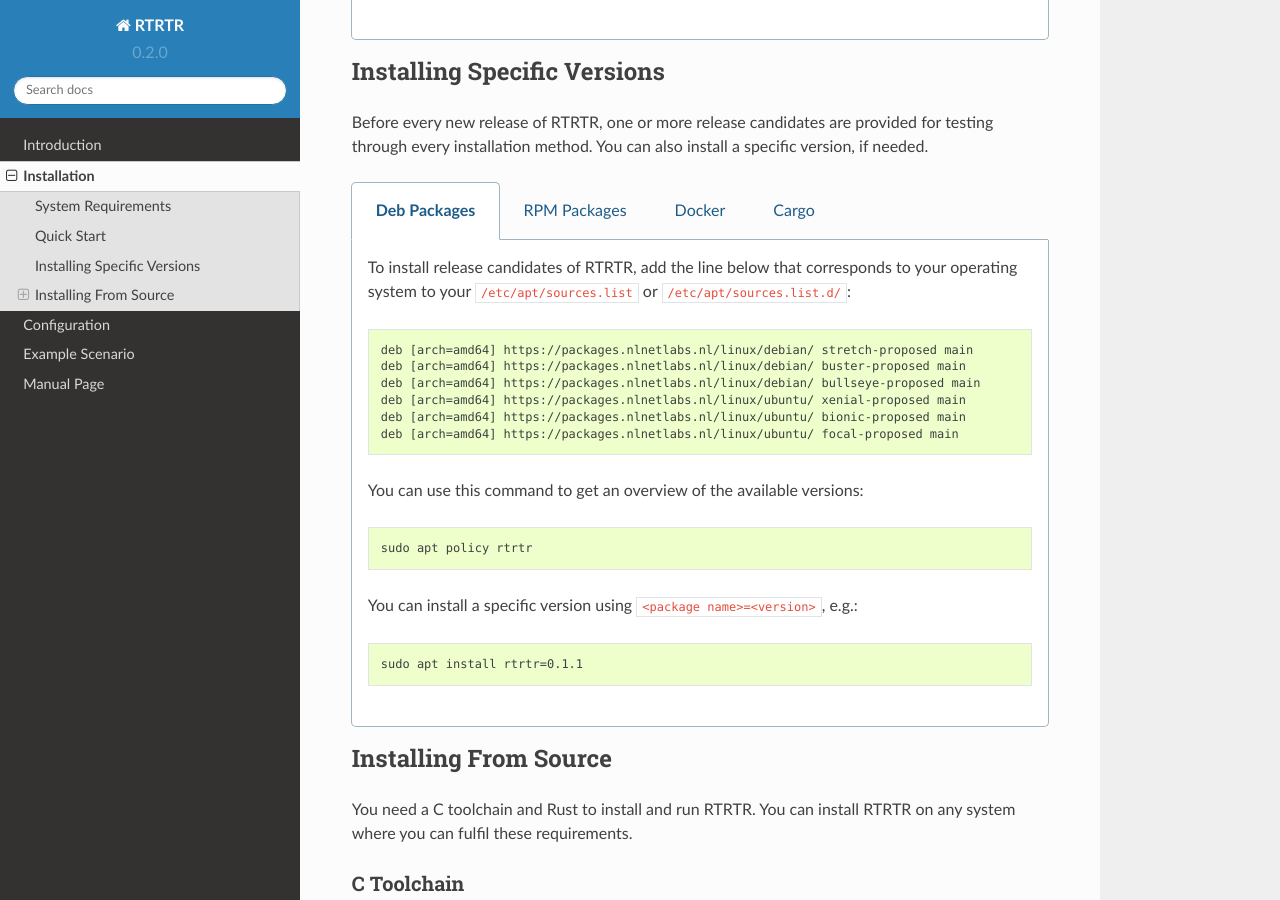
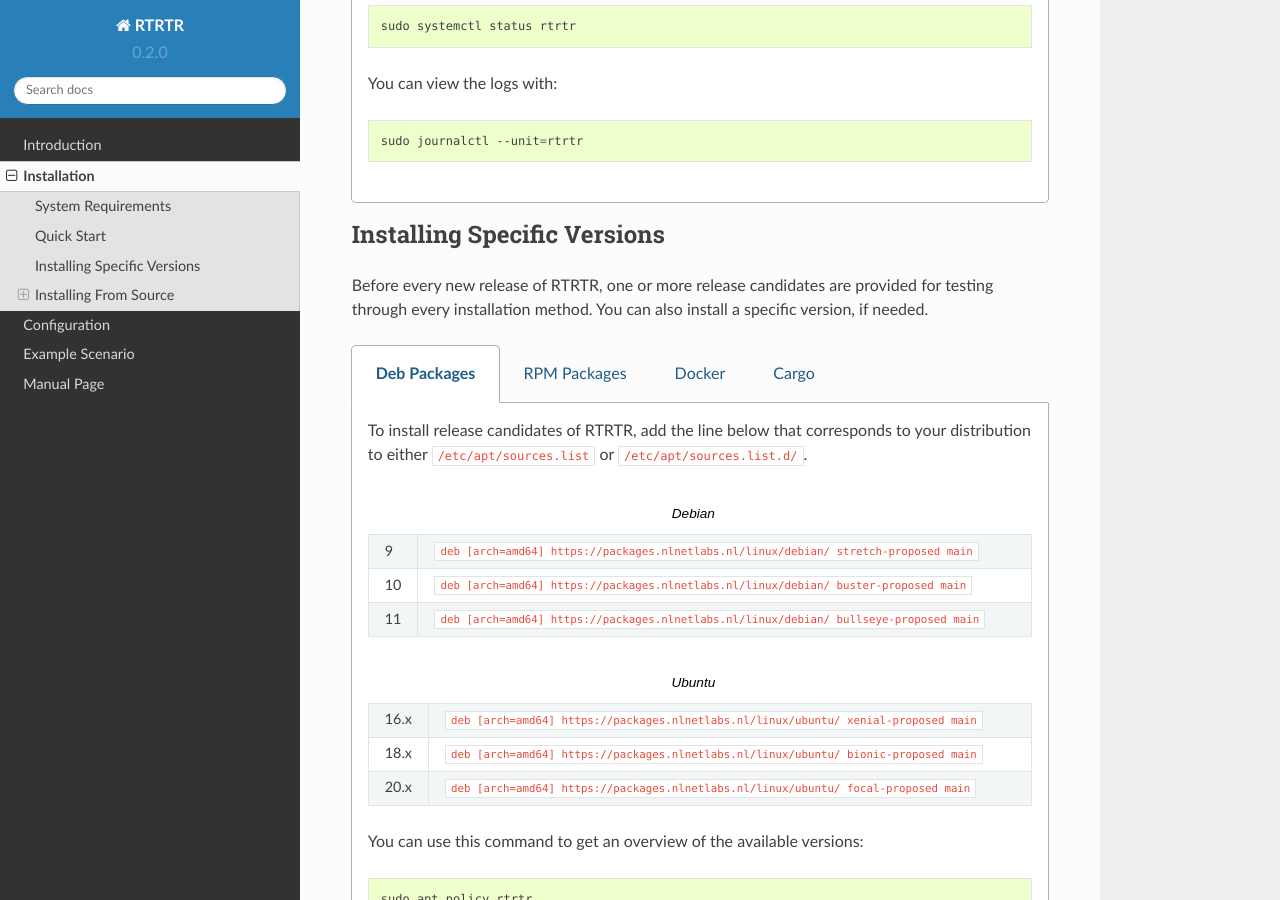
Before and after one commit to NLnetLabs/rtrtr, a Sphinx documentation site: the page built from source/installation.rst, in a window 1280 px wide and 900 px high, scrolled down 1336 px. Built offline with Sphinx 7.4.7 and the Read the Docs theme 2.0.0, drawn with Linux system fonts in a browser that asks for light colours; some of the changed text lies outside the part shown.

Commit message:
Put `sources.list` entries in a table

```diff
--- a/source/installation.rst
+++ b/source/installation.rst
@@ -22,20 +22,29 @@
 
        If you have a machine with an amd64/x86_64 architecture running a recent
        Debian or Ubuntu distribution, you can install RTRTR from our `software
-       package repository <https://packages.nlnetlabs.nl>`_.
+       package repository <https://packages.nlnetlabs.nl>`_. To use it, add the
+       line below that corresponds to your distribution to either
+       :file:`/etc/apt/sources.list` or :file:`/etc/apt/sources.list.d/`.
 
-       To use this repository, add the line below that corresponds to your
-       operating system to your :file:`/etc/apt/sources.list` or
-       :file:`/etc/apt/sources.list.d/`:
+       .. list-table:: Debian
+          :widths: 1 15
 
-       .. code-block:: text
+          *  -  9
+             -  ``deb [arch=amd64] https://packages.nlnetlabs.nl/linux/debian/ stretch main``
+          *  -  10
+             -  ``deb [arch=amd64] https://packages.nlnetlabs.nl/linux/debian/ buster main``
+          *  -  11
+             -  ``deb [arch=amd64] https://packages.nlnetlabs.nl/linux/debian/ bullseye main``
 
-          deb [arch=amd64] https://packages.nlnetlabs.nl/linux/debian/ stretch main
-          deb [arch=amd64] https://packages.nlnetlabs.nl/linux/debian/ buster main
-          deb [arch=amd64] https://packages.nlnetlabs.nl/linux/debian/ bullseye main
-          deb [arch=amd64] https://packages.nlnetlabs.nl/linux/ubuntu/ xenial main
-          deb [arch=amd64] https://packages.nlnetlabs.nl/linux/ubuntu/ bionic main
-          deb [arch=amd64] https://packages.nlnetlabs.nl/linux/ubuntu/ focal main
+       .. list-table:: Ubuntu
+          :widths: 1 15
+
+          *  -  16.x
+             -  ``deb [arch=amd64] https://packages.nlnetlabs.nl/linux/ubuntu/ xenial main``
+          *  -  18.x
+             -  ``deb [arch=amd64] https://packages.nlnetlabs.nl/linux/ubuntu/ bionic main``
+          *  -  20.x
+             -  ``deb [arch=amd64] https://packages.nlnetlabs.nl/linux/ubuntu/ focal main``
 
        Then run the following commands to add the public key and update the
        repository list:
@@ -192,17 +201,28 @@
    .. group-tab:: Deb Packages
 
        To install release candidates of RTRTR, add the line below that
-       corresponds to your operating system to your ``/etc/apt/sources.list`` or
-       ``/etc/apt/sources.list.d/``:
+       corresponds to your distribution to either :file:`/etc/apt/sources.list`
+       or :file:`/etc/apt/sources.list.d/`.
 
-       .. code-block:: text
+       .. list-table:: Debian
+          :widths: 1 15
 
-          deb [arch=amd64] https://packages.nlnetlabs.nl/linux/debian/ stretch-proposed main
-          deb [arch=amd64] https://packages.nlnetlabs.nl/linux/debian/ buster-proposed main
-          deb [arch=amd64] https://packages.nlnetlabs.nl/linux/debian/ bullseye-proposed main
-          deb [arch=amd64] https://packages.nlnetlabs.nl/linux/ubuntu/ xenial-proposed main
-          deb [arch=amd64] https://packages.nlnetlabs.nl/linux/ubuntu/ bionic-proposed main
-          deb [arch=amd64] https://packages.nlnetlabs.nl/linux/ubuntu/ focal-proposed main
+          *  -  9
+             -  ``deb [arch=amd64] https://packages.nlnetlabs.nl/linux/debian/ stretch-proposed main``
+          *  -  10
+             -  ``deb [arch=amd64] https://packages.nlnetlabs.nl/linux/debian/ buster-proposed main``
+          *  -  11
+             -  ``deb [arch=amd64] https://packages.nlnetlabs.nl/linux/debian/ bullseye-proposed main``
+
+       .. list-table:: Ubuntu
+          :widths: 1 15
+
+          *  -  16.x
+             -  ``deb [arch=amd64] https://packages.nlnetlabs.nl/linux/ubuntu/ xenial-proposed main``
+          *  -  18.x
+             -  ``deb [arch=amd64] https://packages.nlnetlabs.nl/linux/ubuntu/ bionic-proposed main``
+          *  -  20.x
+             -  ``deb [arch=amd64] https://packages.nlnetlabs.nl/linux/ubuntu/ focal-proposed main``
 
        You can use this command to get an overview of the available versions:
 
```
